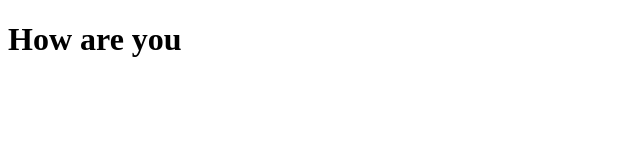
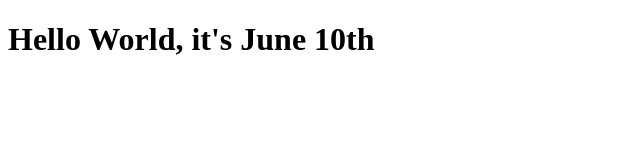
Before and after one commit to ashou2004/webdesign-yogurt, a plain HTML site: page index.html in a window 1280 px wide. Shown: the whole page, without its empty margins (0-640 px from the left). Drawn offline with Linux system fonts and the light colour scheme.

Commit message:
Small addition

```diff
--- a/index.html
+++ b/index.html
@@ -4,6 +4,6 @@
 	<title>Hello World</title>
 </head>
 <body>
-<h1>How are you</h1>
+<h1>Hello World, it's June 10th</h1>
 </body>
 </html>
```
